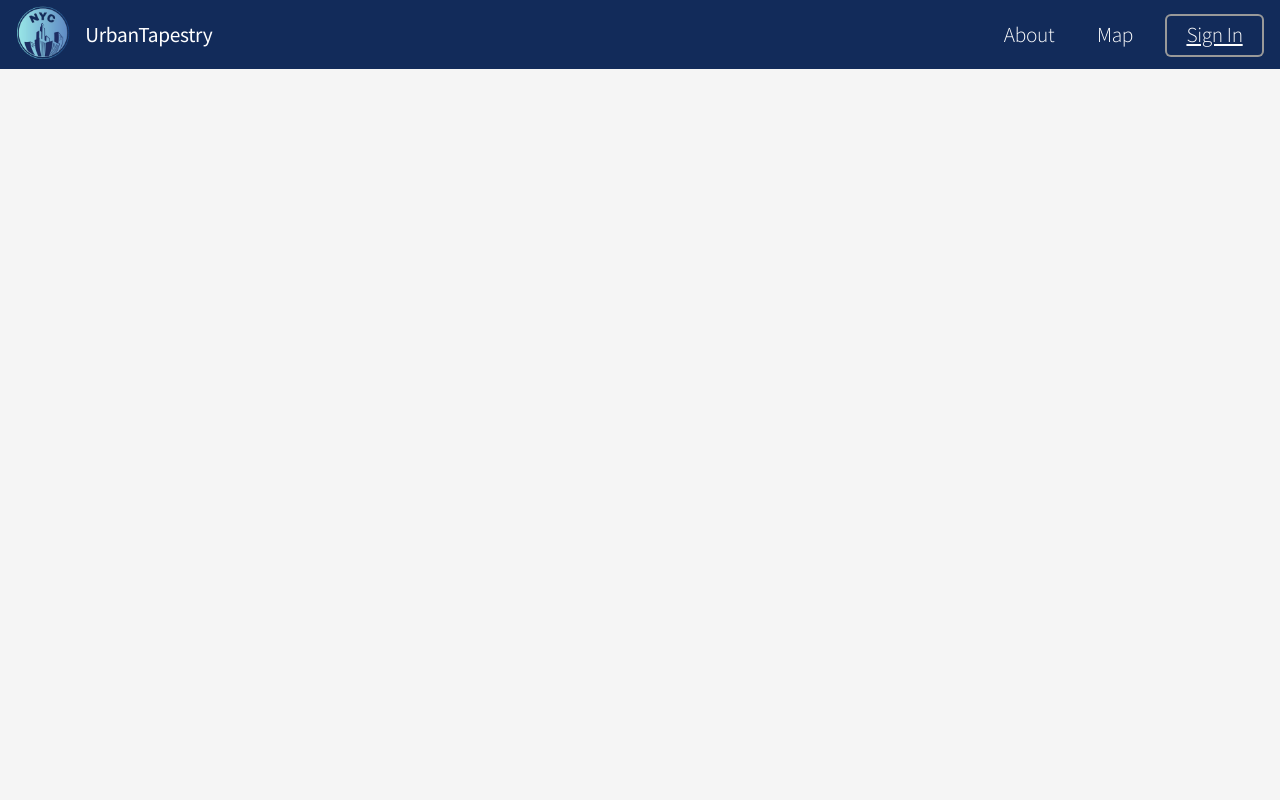
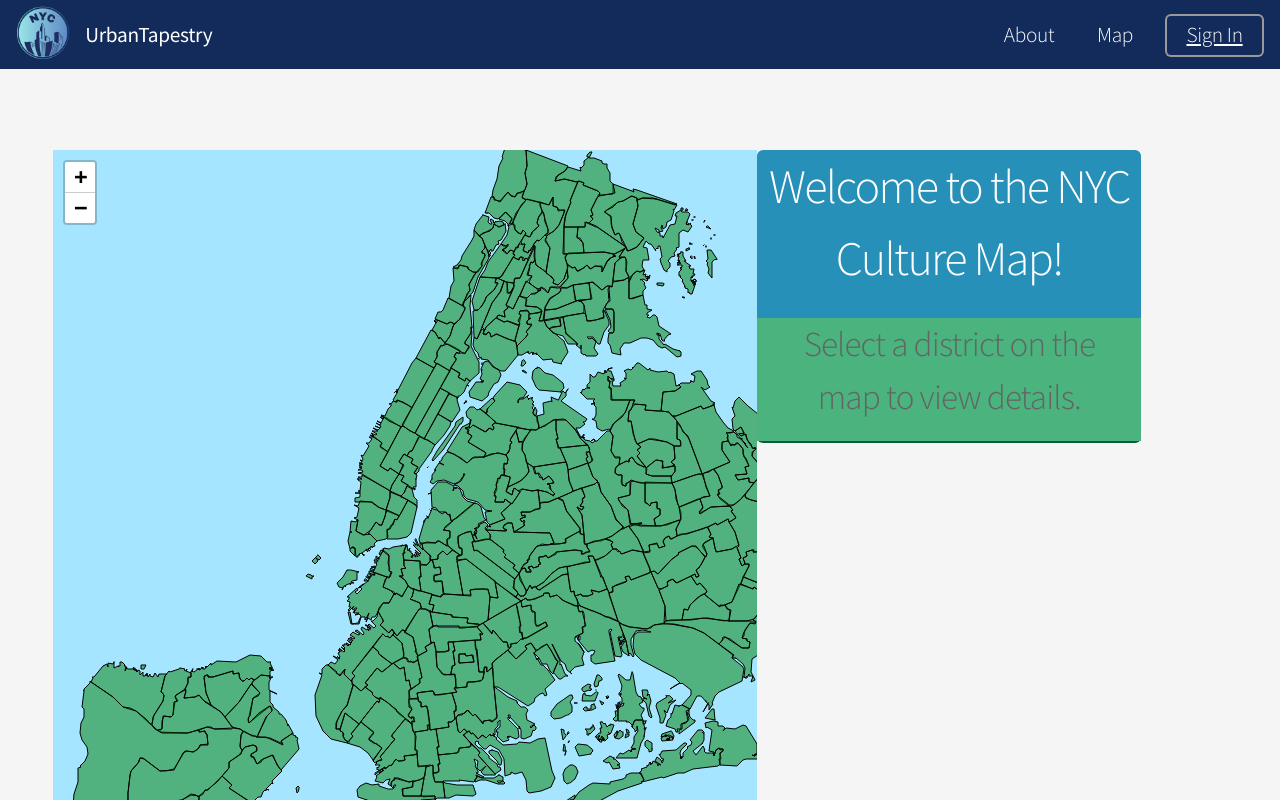
Before and after one commit to Aaleia/UrbanTapestry, a React (Create React App) app in the folder my-app/: page /map in a window 1280 px wide. Shown: the top 800 px of the page. Built offline with nearby package versions, Linux system fonts and the light colour scheme.

Commit message:
fixed map styling

```diff
--- a/my-app/public/style.css
+++ /dev/null
@@ -1,13 +0,0 @@
-*{
-    margin: 0;
-    padding: 0;
-    box-sizing: border-box;
-    text-decoration: none;
-    background: transparent;
-}
-
-body{
-    background: #ffffff;
-    overflow: hidden;
-    overflow-y: scroll;
-}
--- a/my-app/src/components/Map.css
+++ b/my-app/src/components/Map.css
@@ -5,48 +5,40 @@
 }
 
 .container{
-	display: grid;
-	align-items: center;
-	text-align: center;
 	height: 100%;
-	margin: 5%;
-	grid-template-columns: 2fr 1fr;
-	grid-gap: 10px;
-
+	width: 100%;
+	right: 0;
+	left: 0;
+	top: 0;
 }
 
 .map{
-	margin-top: 12.5%;
+	position: absolute;
 	position: sticky;
+	width: 60%;
+	height: 100%;
 }
 
-.info-container
-{
-	display: flex;
-	flex-direction: column;
-	height: 100%;
+.info-container {
+	position: absolute;
+	width: 30%;
+	margin-left: 55%;
 
 	background-color: rgb(38, 144, 185);
 	border-radius: 6px;
 	box-shadow: 0 2px 0 0 rgb(6, 92, 59);;
 	font-family: "Source Sans Pro", sans-serif;
-	margin-top: 50%;
 	color: white;
-	padding-top: 20px;
-
+	text-align: center;
+	line-height: 1;
 }
 
-.info{
+.info {
+	overflow: hidden;
 	background-color: rgb(74, 179, 126);
 	flex-grow: 1;
 	padding-left: 5%;
 	padding-right: 5%;
-	padding-top: 5%;
 	font-size: 20px;
 	color: white;
-
 }
-
-button{
-	padding: 2%;
-}
--- a/my-app/src/components/Map.jsx
+++ b/my-app/src/components/Map.jsx
@@ -24,7 +24,7 @@
         <div class="map">
           <MapContainer
             center={[40.703312, -73.97968]}
-            style={{ height: "90vh" }}
+            style={{ height: "100vh" }}
             zoom={11}
             scrollWheelZoom={false}
           >
--- a/my-app/src/components/Navbar.css
+++ b/my-app/src/components/Navbar.css
@@ -7,6 +7,7 @@
 	position: fixed;
 	top: 0;
 	width: 100%;
+	z-index: 1;
 }
 
 /* Styling for the logo */
```
